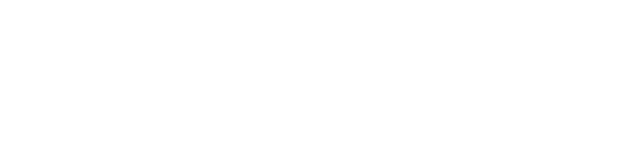
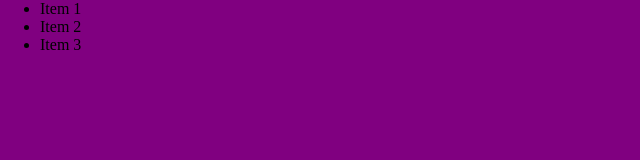
Before and after one commit to bobbyreed/cloudClass, a plain HTML site: page index.html in a window 1280 px wide. Shown: the whole page, without its empty margins (0-640 px from the left). Drawn offline with Linux system fonts and the light colour scheme.

Commit message:
Adds a list to index.

```diff
--- a/index.html
+++ b/index.html
@@ -7,7 +7,11 @@
     <title>Netlify Example</title>
 </head>
 <body>
-
+    <ul>
+        <li class="item">Item 1</li>
+        <li class="item">Item 2</li>
+        <li class="item">Item 3</li>
+    </ul>
     <script src="./script.js"></script>
 </body>
 </html>
--- a/style.css
+++ b/style.css
@@ -0,0 +1,4 @@
+*{
+    margin: 0;
+    background-color: purple;
+}
```
